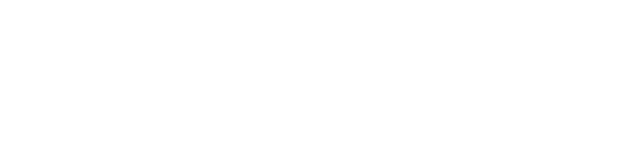
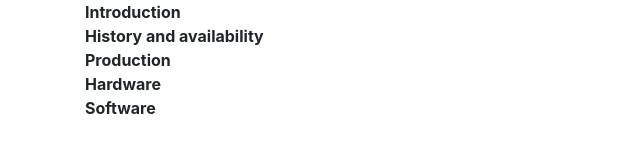
Before and after one commit to afcastaneda223/Microverse3_Carlos_Villegas_Andres_Castaneda, a plain HTML site: page fcc-test-suite-template-master/index.html in a window 1280 px wide. Shown: the whole page, without its empty margins (0-640 px from the left). Drawn offline with nearby package versions, Linux system fonts and the light colour scheme; files whose address does not match are found by name.

Commit message:
steps 3,4

```diff
--- a/fcc-test-suite-template-master/index.html
+++ b/fcc-test-suite-template-master/index.html
@@ -13,11 +13,31 @@
   <body>
     <div class="container">
       <main id="main-doc">
-        <section class="main-section"></section>
-        <section class="main-section"></section>
-        <section class="main-section"></section>
-        <section class="main-section"></section>
-        <section class="main-section"></section>
+        <section class="main-section" id="Introduction">
+          <header>
+            <b>Introduction</b>
+          </header>
+        </section>
+        <section class="main-section" id="History_and_availability">
+          <header>
+            <b>	History and availability</b>
+          </header>
+        </section>
+        <section class="main-section" id="Production">
+          <header>
+            <b>	Production</b>
+          </header>
+        </section>
+        <section class="main-section" id= "Hardware">
+          <header>
+            <b>Hardware</b>
+          </header>
+        </section>
+        <section class="main-section" id = "Software">
+          <header>
+            <b>	Software</b>
+          </header>
+        </section>
       </main>
     </div>
 
```
